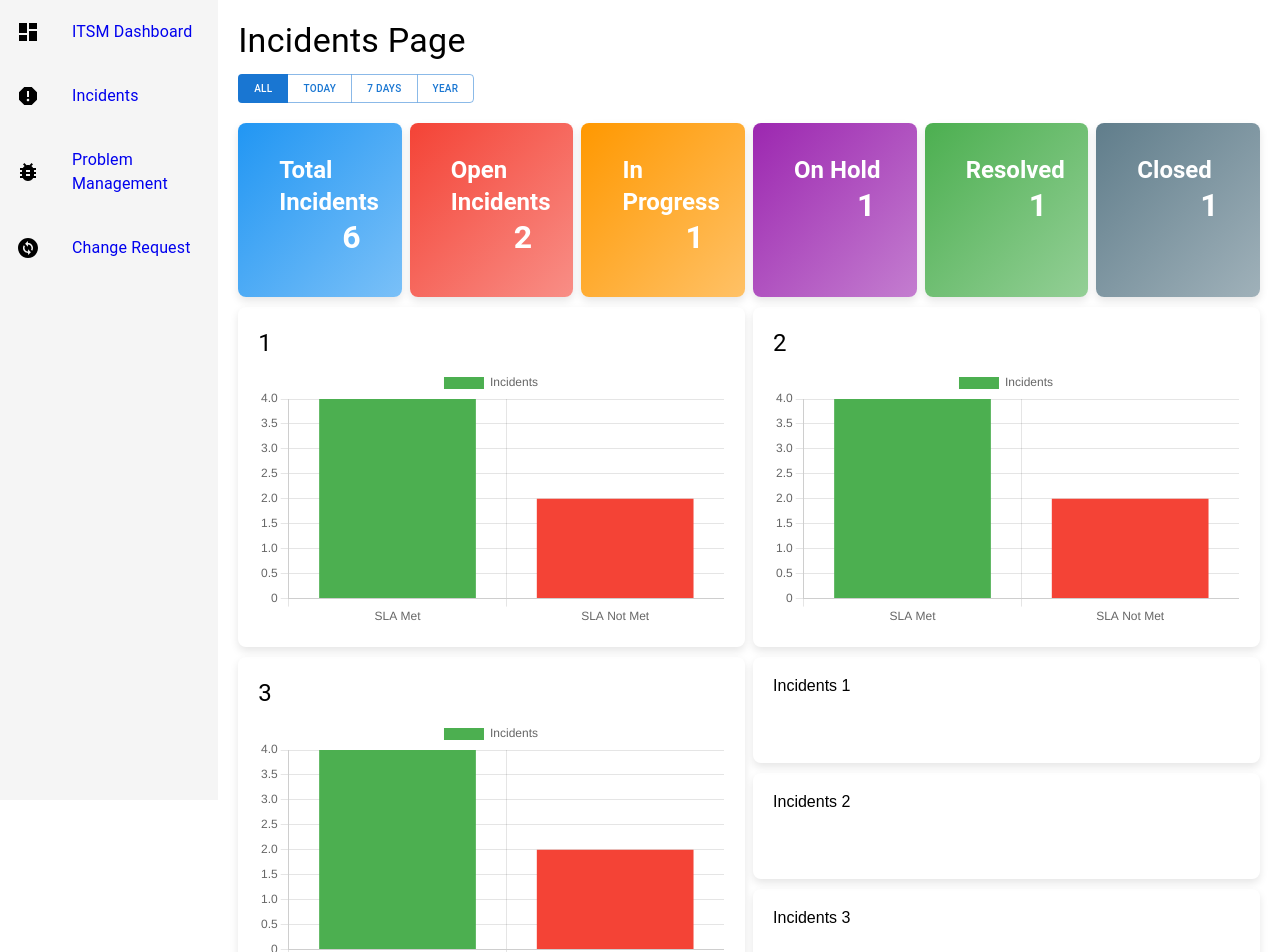
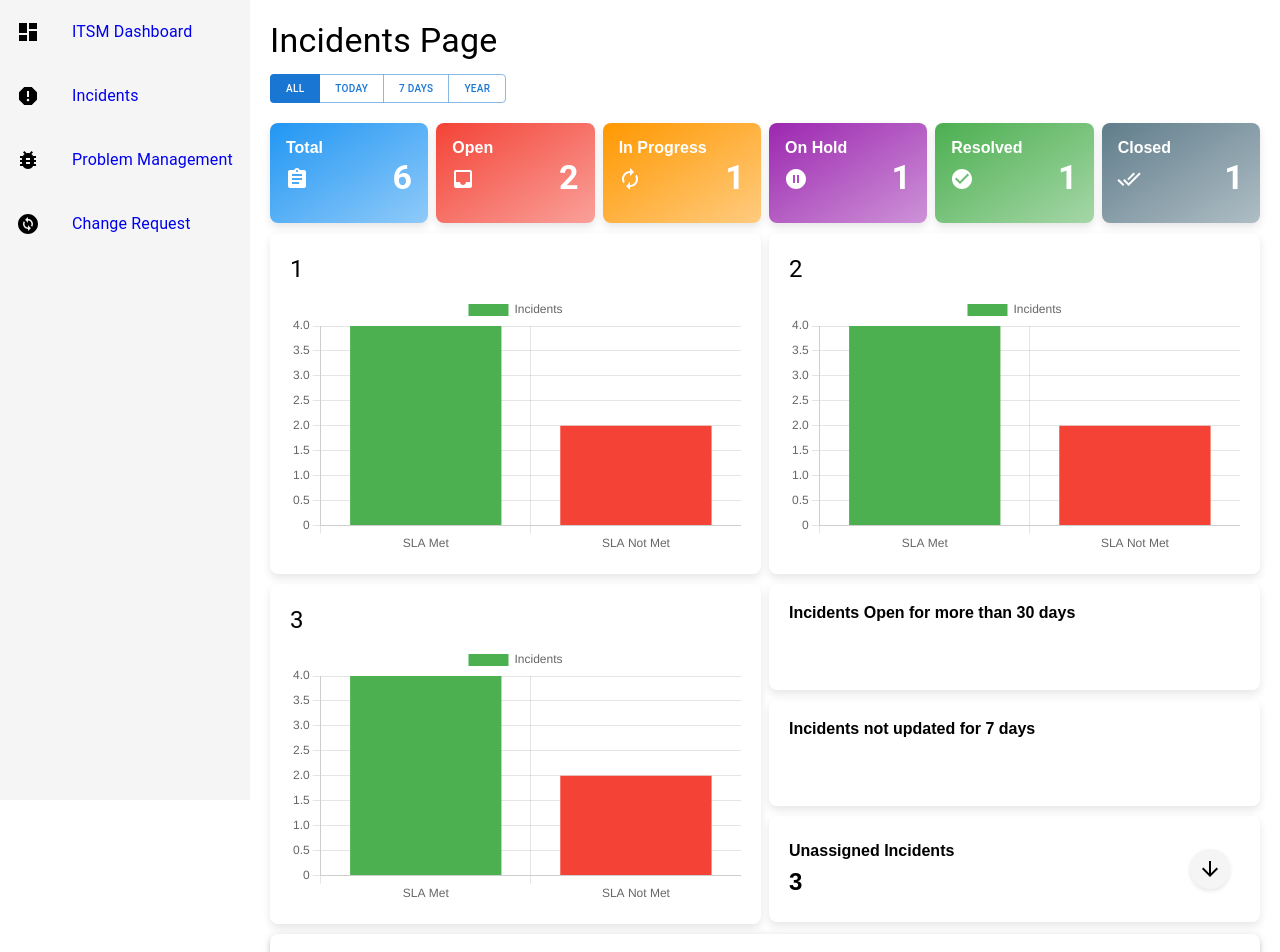
Before and after one commit to fujilar/react_dashboard, a React (Create React App) app: page /incidents in a window 1280 px wide. Shown: the top 952 px of the page. Built offline with nearby package versions, Linux system fonts and the light colour scheme.

Commit message:
add the styling of the card and add details on the below cards and icons

```diff
--- a/src/Incidents.js
+++ b/src/Incidents.js
@@ -30,8 +30,17 @@ import {
     Legend,
 } from 'chart.js';
 
+// Icons for the dashboard items
+import AssignmentIcon from '@mui/icons-material/Assignment';
+import InboxIcon from '@mui/icons-material/Inbox';
+import AutorenewIcon from '@mui/icons-material/Autorenew';
+import PauseCircleFilledIcon from '@mui/icons-material/PauseCircleFilled';
+import CheckCircleIcon from '@mui/icons-material/CheckCircle';
+import DoneAllIcon from '@mui/icons-material/DoneAll';
+
 // Register required Chart.js components
 ChartJS.register(BarElement, CategoryScale, LinearScale, Tooltip, Legend);
+
 
 // Sample data for incidents (this can later be fetched from an API)
 const sampleIncidents = [
@@ -133,12 +142,12 @@ const Incidents = () => {
 
     // Assigned colour for different incident statuses
     const dashboardItems = [
-        { label: 'Total Incidents', value: filteredIncidents.length, color: '#2196f3' },
-        { label: 'Open Incidents', value: filteredIncidents.filter(incident => incident.status === 'Open').length, color: '#f44336' },
-        { label: 'In Progress', value: filteredIncidents.filter(incident => incident.status === 'In Progress').length, color: '#ff9800' },
-        { label: 'On Hold', value: filteredIncidents.filter(incident => incident.status === 'On Hold').length, color: '#9c27b0' },
-        { label: 'Resolved', value: filteredIncidents.filter(incident => incident.status === 'Resolved').length, color: '#4caf50' },
-        { label: 'Closed', value: filteredIncidents.filter(incident => incident.status === 'Closed').length, color: '#607d8b' },
+        { label: 'Total', value: filteredIncidents.length, color: '#2196f3', icon: <AssignmentIcon /> },
+        { label: 'Open', value: filteredIncidents.filter(incident => incident.status === 'Open').length, color: '#f44336', icon: <InboxIcon /> },
+        { label: 'In Progress', value: filteredIncidents.filter(incident => incident.status === 'In Progress').length, color: '#ff9800', icon: <AutorenewIcon /> },
+        { label: 'On Hold', value: filteredIncidents.filter(incident => incident.status === 'On Hold').length, color: '#9c27b0', icon: <PauseCircleFilledIcon /> },
+        { label: 'Resolved', value: filteredIncidents.filter(incident => incident.status === 'Resolved').length, color: '#4caf50', icon: <CheckCircleIcon /> },
+        { label: 'Closed', value: filteredIncidents.filter(incident => incident.status === 'Closed').length, color: '#607d8b', icon: <DoneAllIcon /> },
     ];
 
     // Chart Data Preparation
@@ -244,11 +253,11 @@ const Incidents = () => {
                     >
                     <Card
                         style={{
-                            background: `linear-gradient(to bottom right, ${item.color}, ${item.color}99)`, // Add subtle tint with transparency
+                            background: `linear-gradient(to bottom right, ${item.color}, ${item.color}80)`, // Add subtle tint with transparency
                             color: 'white',
-                            textAlign: 'center',
+                            // textAlign: 'center',
                             position: 'relative', // Required for absolute positioning
-                            padding: '15px',
+                            // padding: '1px',
                             borderRadius: '8px',
                             // marginRight: '10px',
                             // marginTop: '10px',
@@ -258,10 +267,10 @@ const Incidents = () => {
                             }}>
                             <CardContent>
                                 <Typography
-                                    variant="h5"
+                                    variant="h7"
                                     sx={{
-                                        marginLeft: '10px', // Adjusts the indentation to the left
-                                        textAlign: 'left',  // Ensures alignment to the left
+                                        // marginLeft: '1px', // Adjusts the indentation to the left
+                                        // textAlign: 'left',  // Ensures alignment to the left
                                         fontWeight: 'bold', // Optional: Makes the text bold
                                     }}
                                 >
@@ -270,14 +279,29 @@ const Incidents = () => {
                                 <Typography
                                     variant="h4"
                                     sx={{
-                                        marginRight: '10px', // Adds indentation to the right
+                                        // marginRight: '10px', // Adds indentation to the right
                                         textAlign: 'right',  // Ensures alignment to the right
                                         fontWeight: 'bold',  // Makes the text bold
-                                        fontSize: '2rem',    // Increases the font size (adjust as needed)
+                                        // fontSize: '2rem',    // Increases the font size (adjust as needed)
+
                                     }}
                                 >
                                     {item.value}
                                 </Typography>
+                                {/* Icon */}
+                                <div
+                                    style={{
+                                        position: 'absolute',
+                                        // bottom: '10px',
+                                        top: '42px',
+                                        left: '15px',
+                                        fontSize: '1.8rem'
+                                        // opacity: 0.7
+                                        ,
+                                    }}
+                                >
+                                    {item.icon}
+                                </div>
                             </CardContent>
                         </Card>
                     </Grid>
@@ -358,9 +382,10 @@ const Incidents = () => {
                             boxShadow: '0 4px 8px rgba(0, 0, 0, 0.1)',
                             height: '106px',
                             marginBottom: '10px',
+                            fontWeight: 'bold',
                         }}
                     >
-                    Incidents 1
+                    Incidents Open for more than 30 days
                     </div>
 
                     <div
@@ -372,9 +397,10 @@ const Incidents = () => {
                             boxShadow: '0 4px 8px rgba(0, 0, 0, 0.1)',
                             height: '106px',
                             marginBottom: '10px',
+                            fontWeight: 'bold'
                         }}
                     >
-                    Incidents 2
+                    Incidents not updated for 7 days
                     </div>
 
                     <div
@@ -382,14 +408,39 @@ const Incidents = () => {
                             padding: '20px',
                             borderRadius: '8px',
                             boxSizing: 'border-box',
-                            // marginRight: '10px',
                             boxShadow: '0 4px 8px rgba(0, 0, 0, 0.1)',
                             height: '106px',
                             marginBottom: '10px',
+                            fontWeight: 'bold',
+                            display: 'flex', // Flexbox for alignment
+                            alignItems: 'center', // Vertical alignment
                         }}
                     >
-                    Incidents 3
+
+                        {/* Text Section */}
+                        <div style={{ flex: 1 }}> {/* Flex grows this section */}
+                            <div style={{ fontSize: '1rem', fontWeight: 'bold' }}>Unassigned Incidents</div>
+                            <div style={{ fontSize: '1.5rem', fontWeight: 'bold', marginTop: '8px' }}>3</div>
+                        </div>
+                        {/* Arrow Icon */}
+                        <div
+                            style={{
+                                width: '40px', // Set size for the circular icon
+                                height: '40px',
+                                backgroundColor: '#f5f5f5', // Background color for the circular icon
+                                display: 'flex',
+                                alignItems: 'center',
+                                justifyContent: 'center',
+                                borderRadius: '50%', // Circular shape
+                                marginRight: '10px', // Indentation on the left
+                                boxShadow: '0 2px 4px rgba(0, 0, 0, 0.1)', // Optional: Add shadow for depth
+                            }}
+                        >
+                            <ArrowDownward style={{ color: '#000' }} /> {/* Icon */}
+                        </div>
                     </div>
+
+
                 </Grid>
             </Grid>
 
```
